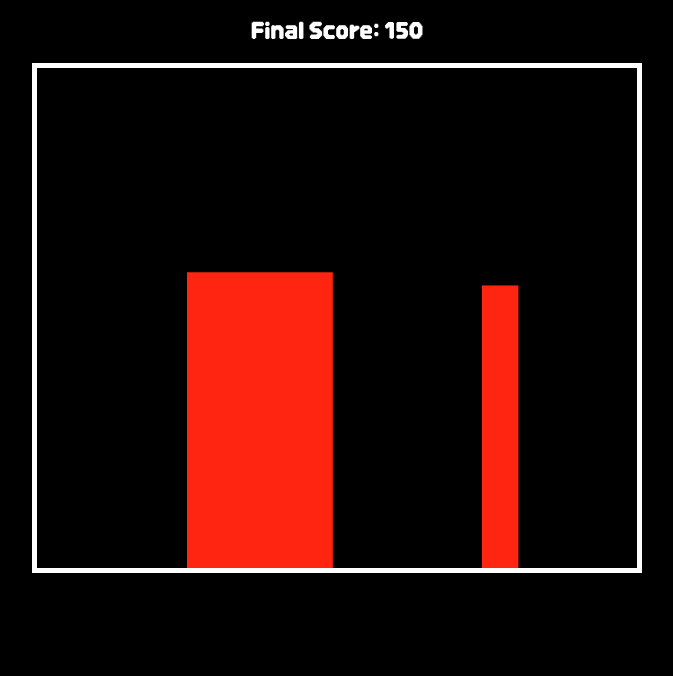
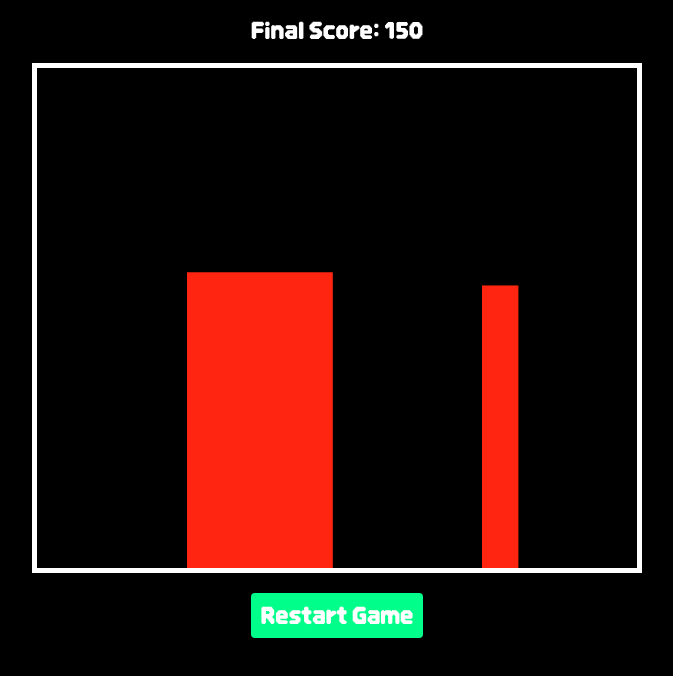
Before and after one commit to nonsann/LIKE-LION-FRONT, a React (Create React App) app: page /game in a window 1280 px wide. Shown: the top 676 px of the page, without its empty margins (303-976 px from the left). Built offline with nearby package versions, Linux system fonts and the light colour scheme.

Commit message:
UPDATE : updated game over logic

```diff
--- a/src/components/GameCanvas.css
+++ b/src/components/GameCanvas.css
@@ -3,6 +3,36 @@
     src: url('../../public/fonts/DNFBitBit.ttf') format('truetype');
 }
 
+.container {
+    background: 'black';
+    width: '100%';
+    justify-content: center;
+    align-items: center;
+    height: 100vh;
+}
+
 body {
     font-family: 'DNFBitBit', sans-serif;
 }
+
+.button-container {
+    display: flex;
+    justify-content: center;
+    align-items: center
+}
+
+button {
+    margin: 20px;
+    padding: 10px;
+    background-color: #00ff8a;
+    color: white;
+    border: none;
+    border-radius: 4px;
+    cursor: pointer;
+    font-size: 23px;
+    font-family: 'DNFBitBit', sans-serif;
+}
+
+button:hover {
+    background-color: #00ff8a;
+}
--- a/src/components/GameCanvas.js
+++ b/src/components/GameCanvas.js
@@ -29,27 +29,11 @@ const GameCanvas = () => {
         if (!gameOver && playerY === FLOOR_Y_POS) { // 플레이어가 땅에 있을 때만 점프 가능
             velocity = -jumpHeight;
         }
-
-        if (isOver)
-            initGame();
     };
 
-    const initGame = () => {
-        isOver = false;
-        setGameOver(false);
-
-        const newObstacles = obstacles.map(obstacle => {
-            return { ...obstacle, x: obstacle.x -= 10000 };
-        }).filter(obstacle => obstacle.x + obstacle.width > 0);
-
-        setObstacles([]);
-        setScore(0);
-
-        requestAnimationFrame(updateGame)
-        obstacleIntervalRef.current = setInterval(() => {
-            addObstacle();
-        }, 1000);
-    }
+    const restartGame = () => {
+        window.location.reload();
+    };
 
     const addObstacle = () => {
         const minHeight = 30;
@@ -150,7 +134,7 @@ const GameCanvas = () => {
     }, [playerY, obstacles]);
 
     return (
-        <div style={{ background: 'black', width: '100%' }}>
+        <div class="container" style={{ background: 'black', width: '100%' }}>
             <br />
             {!gameOver && <div style={{ marginBottom: '20px', textAlign: 'center', color: 'white', fontSize: '23px' }}>Score: {score}</div>}
             {gameOver && <div style={{ marginBottom: '20px', textAlign: 'center', color: 'white', fontSize: '23px' }}>Final Score: {score}</div>}
@@ -160,6 +144,12 @@ const GameCanvas = () => {
                 height={FLOOR_Y_POS}
                 style={{ border: '5px solid white', display: 'block', margin: '0 auto' }}
             />
+
+            {gameOver && <div class="button-container">
+                <button onClick={restartGame}>
+                    Restart Game
+                </button>
+            </div>}
         </div>
     );
 };
```
